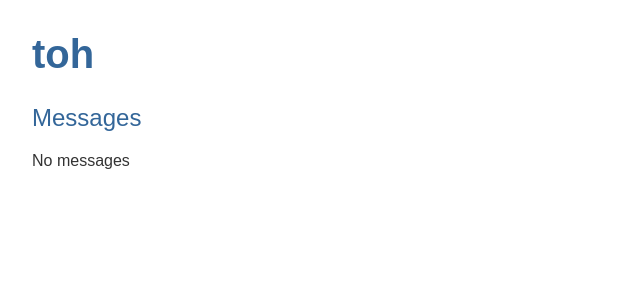
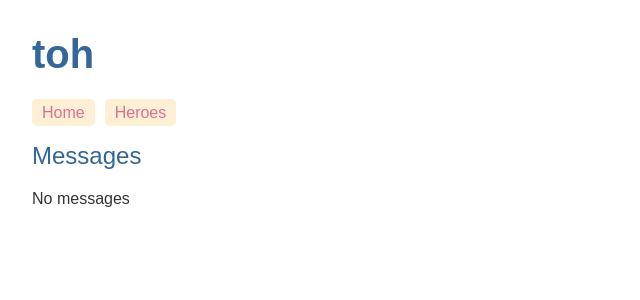
Before and after one commit to Adash/ang_tut1, an Angular app: page / in a window 1280 px wide. Shown: the top 300 px of the page, without its empty margins (0-640 px from the left). Built offline with nearby package versions, Linux system fonts and the light colour scheme.

Commit message:
link styling

```diff
--- a/src/app/app.component.css
+++ b/src/app/app.component.css
@@ -0,0 +1,18 @@
+a {
+  text-decoration: none;
+  color: palevioletred;
+  background-color: papayawhip;
+  padding: 5px 10px 5px 10px;
+  margin-right: 10px;
+  border-radius: 5px;
+}
+
+a:hover {
+  color: rgb(214, 94, 134);
+  background-color: rgb(253, 246, 233);
+}
+
+a:active {
+  color: rgb(214, 131, 159);
+  background-color: rgb(248, 222, 180);
+}
--- a/src/app/app.component.html
+++ b/src/app/app.component.html
@@ -1,3 +1,4 @@
 <h1>{{ title }}</h1>
+<nav><a routerLink="/">Home</a><a routerLink="/heroes">Heroes</a></nav>
 <router-outlet></router-outlet>
 <app-messages></app-messages>
```
